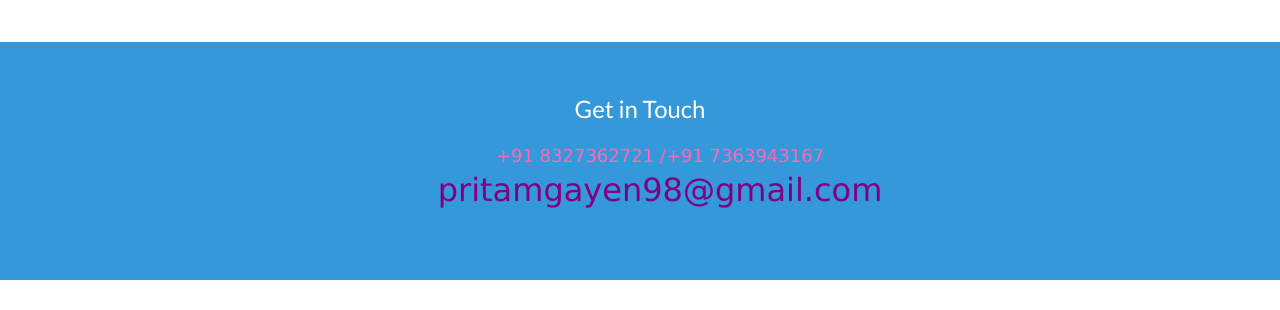
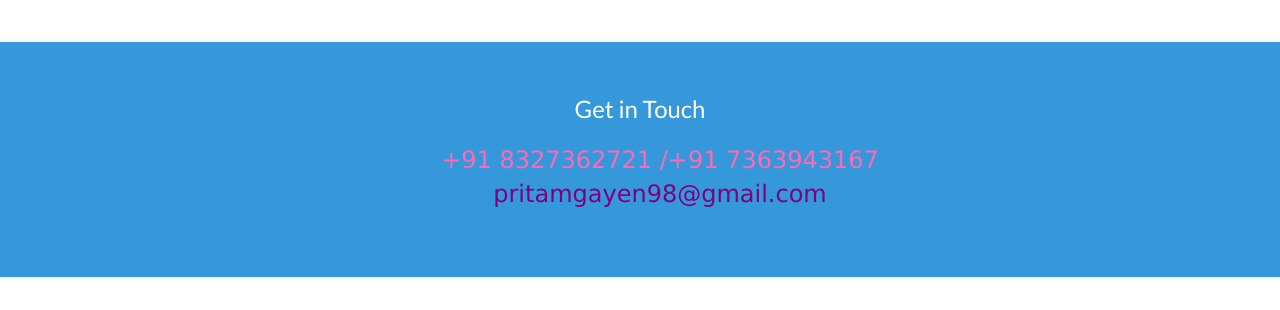
Before and after one commit to Pritam-007/Pritam-007.github.io, a website: page index.html in a window 1280 px wide. Shown: the part 4021-4331 px from the top of the page. Drawn offline with nearby package versions, Linux system fonts and the light colour scheme.

Commit message:
Update index.html

```diff
--- a/index.html
+++ b/index.html
@@ -305,10 +305,10 @@ I will use a Flask server as backend to host the application locally, for handli
         <h2>Get in Touch</h2>
         <div id="contact-form">
 		<ul>
-			<font size="4"
+			<font size="5"
           face="verdana"
           color="#FF69B4"> +91 8327362721 /+91 7363943167</font>
-	    <font size="6"
+	    <font size="5"
           face="verdana"
 		      color="#800080"> pritamgayen98@gmail.com</font>
 			</ul>
```
